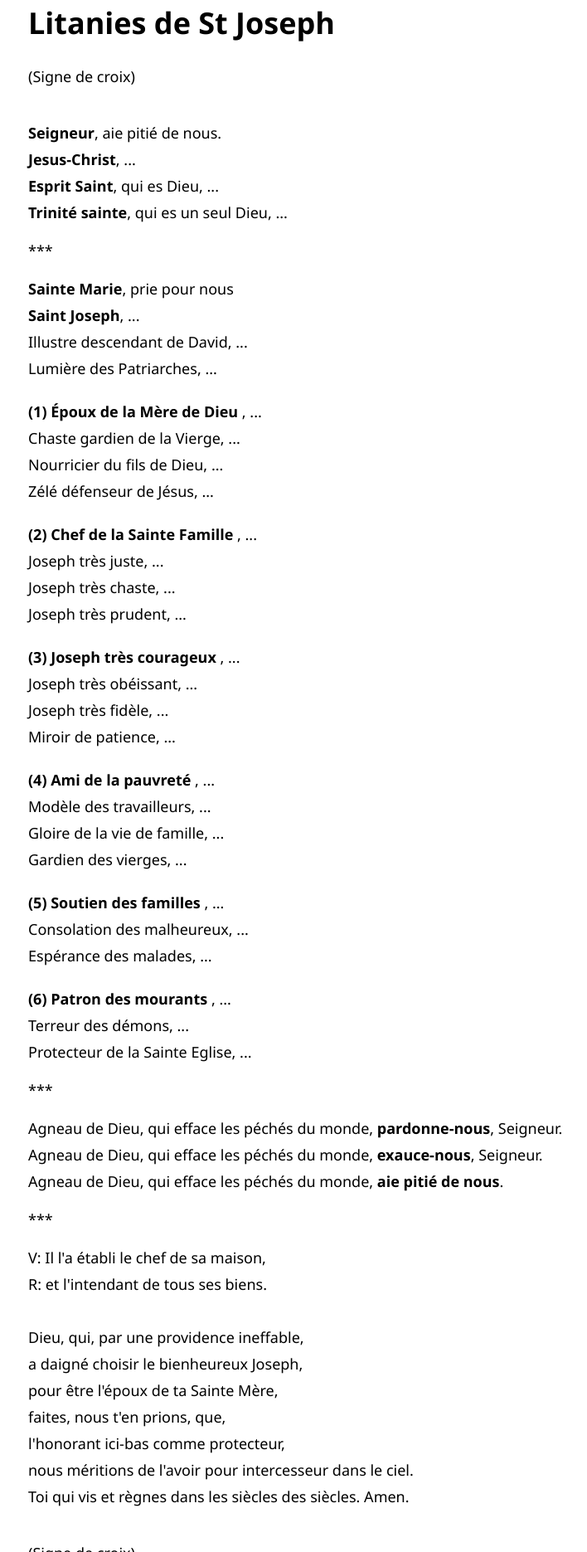
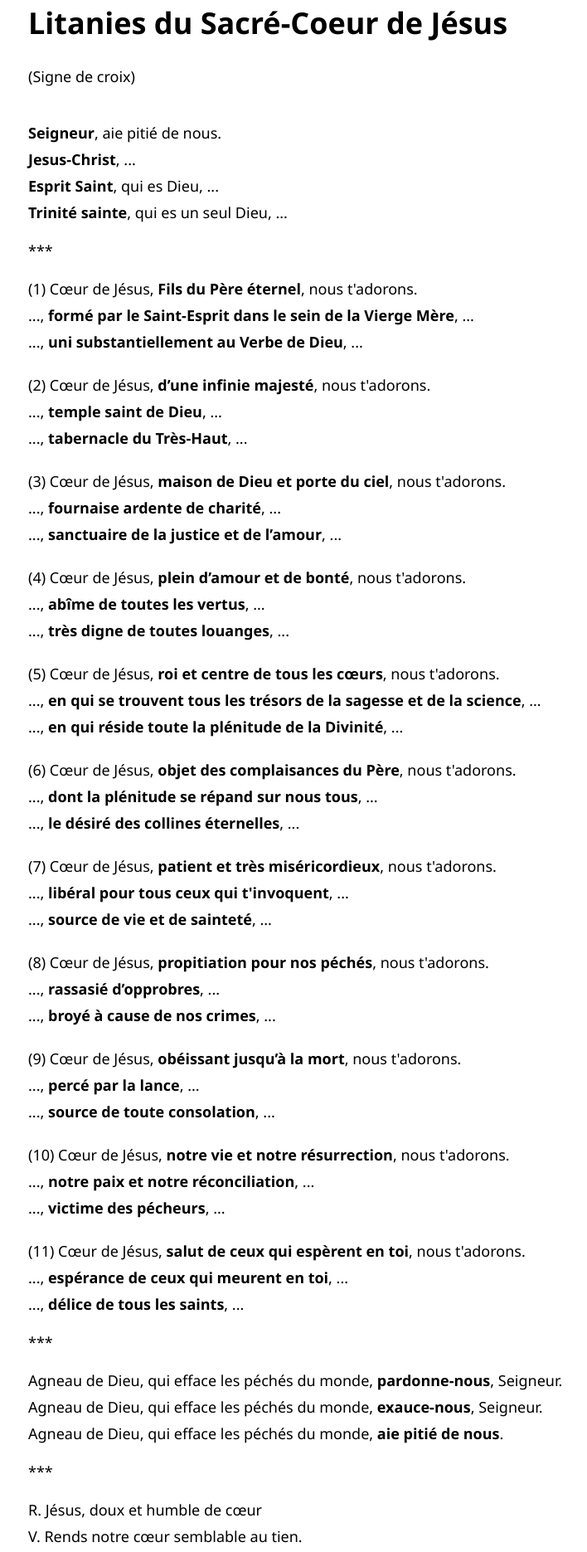
Before and after one commit to Lukam90/lukam90.github.io, a website: page chapelets/litanies.html in a window 1280 px wide. Shown: the part 51-1922 px from the top of the page at 83% size, without its empty margins (6-714 px from the left). Drawn offline with Linux system fonts and the light colour scheme.

Commit message:
MAJ Nv Litanies Sacre-Coeur

```diff
--- a/chapelets/litanies.html
+++ b/chapelets/litanies.html
@@ -7,14 +7,14 @@
     <meta http-equiv="X-UA-Compatible" content="IE=edge" />
     <meta name="viewport" content="width=device-width, initial-scale=1.0" />
 
-    <title>Litanies de St Joseph</title>
+    <title>Litanies du Sacré-Coeur de Jésus</title>
 
     <link rel="stylesheet" href="/public/css/prieres.css" />
 </head>
 
 <body>
     <main>
-        <h1>Litanies de St Joseph</h1>
+        <h1>Litanies du Sacré-Coeur de Jésus</h1>
 
 
 <p>(Signe de croix)</p>
@@ -37,62 +37,69 @@
 
 
 <ul class="priere gauche">
-    <li><b>Sainte Marie</b>, prie pour nous</li>
-    <li><b>Saint Joseph</b>, ...</li>
-    <li>Illustre descendant de David, ...</li>
-    <li>Lumière des Patriarches, ...</li>
+    <li>(1) Cœur de Jésus, <b>Fils du Père éternel</b>, nous t'adorons.</li>
+    <li>..., <b>formé par le Saint-Esprit dans le sein de la Vierge Mère</b>, ...</li>
+    <li>..., <b>uni substantiellement au Verbe de Dieu</b>, ...</li>
 
     <li class="separation"></li>
 
-    <li>
-<a href="#n1" id="n1" class="gras">(1) Époux de la Mère de Dieu</a>
-, ...</li>
-    <li>Chaste gardien de la Vierge, ...</li>
-    <li>Nourricier du fils de Dieu, ...</li>
-    <li>Zélé défenseur de Jésus, ...</li>
+    <li>(2) Cœur de Jésus, <b>d’une infinie majesté</b>, nous t'adorons.</li>
+    <li>..., <b>temple saint de Dieu</b>, ...</li>
+    <li>..., <b>tabernacle du Très-Haut</b>, ...</li>
 
     <li class="separation"></li>
 
-    <li>
-<a href="#n2" id="n2" class="gras">(2) Chef de la Sainte Famille</a>
-, ...</li>
-    <li>Joseph très juste, ...</li>
-    <li>Joseph très chaste, ...</li>
-    <li>Joseph très prudent, ...</li>
+    <li>(3) Cœur de Jésus, <b>maison de Dieu et porte du ciel</b>, nous t'adorons.</li>
+    <li>..., <b>fournaise ardente de charité</b>, ...</li>
+    <li>..., <b>sanctuaire de la justice et de l’amour</b>, ...</li>
 
     <li class="separation"></li>
 
-    <li>
-<a href="#n3" id="n3" class="gras">(3) Joseph très courageux</a>
-, ...</li>
-    <li>Joseph très obéissant, ...</li>
-    <li>Joseph très fidèle, ...</li>
-    <li>Miroir de patience, ...</li>
+    <li>(4) Cœur de Jésus, <b>plein d’amour et de bonté</b>, nous t'adorons.</li>
+    <li>..., <b>abîme de toutes les vertus</b>, ...</li>
+    <li>..., <b>très digne de toutes louanges</b>, ...</li>
 
     <li class="separation"></li>
 
-    <li>
-<a href="#n4" id="n4" class="gras">(4) Ami de la pauvreté</a>
-, ...</li>
-    <li>Modèle des travailleurs, ...</li>
-    <li>Gloire de la vie de famille, ...</li>
-    <li>Gardien des vierges, ...</li>
+    <li>(5) Cœur de Jésus, <b>roi et centre de tous les cœurs</b>, nous t'adorons.</li>
+    <li>..., <b>en qui se trouvent tous les trésors de la sagesse et de la science</b>, ...</li>
+    <li>..., <b>en qui réside toute la plénitude de la Divinité</b>, ...</li>
 
     <li class="separation"></li>
 
-    <li>
-<a href="#n5" id="n5" class="gras">(5) Soutien des familles</a>
-, ...</li>
-    <li>Consolation des malheureux, ...</li>
-    <li>Espérance des malades, ...</li>
+    <li>(6) Cœur de Jésus, <b>objet des complaisances du Père</b>, nous t'adorons.</li>
+    <li>..., <b>dont la plénitude se répand sur nous tous</b>, ...</li>
+    <li>..., <b>le désiré des collines éternelles</b>, ...</li>
 
     <li class="separation"></li>
 
-    <li>
-<a href="#n6" id="n6" class="gras">(6) Patron des mourants</a>
-, ...</li>
-    <li>Terreur des démons, ...</li>
-    <li>Protecteur de la Sainte Eglise, ...</li>
+    <li>(7) Cœur de Jésus, <b>patient et très miséricordieux</b>, nous t'adorons.</li>
+    <li>..., <b>libéral pour tous ceux qui t'invoquent</b>, ...</li>
+    <li>..., <b>source de vie et de sainteté</b>, ...</li>
+
+    <li class="separation"></li>
+
+    <li>(8) Cœur de Jésus, <b>propitiation pour nos péchés</b>, nous t'adorons.</li>
+    <li>..., <b>rassasié d’opprobres</b>, ...</li>
+    <li>..., <b>broyé à cause de nos crimes</b>, ...</li>
+
+    <li class="separation"></li>
+
+    <li>(9) Cœur de Jésus, <b>obéissant jusqu’à la mort</b>, nous t'adorons.</li>
+    <li>..., <b>percé par la lance</b>, ...</li>
+    <li>..., <b>source de toute consolation</b>, ...</li>
+
+    <li class="separation"></li>
+
+    <li>(10) Cœur de Jésus, <b>notre vie et notre résurrection</b>, nous t'adorons.</li>
+    <li>..., <b>notre paix et notre réconciliation</b>, ...</li>
+    <li>..., <b>victime des pécheurs</b>, ...</li>
+
+    <li class="separation"></li>
+
+    <li>(11) Cœur de Jésus, <b>salut de ceux qui espèrent en toi</b>, nous t'adorons.</li>
+    <li>..., <b>espérance de ceux qui meurent en toi</b>, ...</li>
+    <li>..., <b>délice de tous les saints</b>, ...</li>
 </ul>
 
 
@@ -121,17 +128,22 @@
 </div>
 
 
-<p class="priere gauche">
-V: Il l'a établi le chef de sa maison,<br>
-R: et l'intendant de tous ses biens.<br>
-<br>
-Dieu, qui, par une providence ineffable,<br>
-a daigné choisir le bienheureux Joseph,<br>
-pour être l'époux de ta Sainte Mère, <br>
-faites, nous t'en prions, que,<br>
-l'honorant ici-bas comme protecteur,<br>
-nous méritions de l'avoir pour intercesseur dans le ciel.<br>
-Toi qui vis et règnes dans les siècles des siècles. Amen.
+<p>
+R. Jésus, doux et humble de cœur<br>
+V. Rends notre cœur semblable au tien.
+</p>
+
+<p class="responsive">
+Dieu tout-puissant et éternel,<br>
+considères le Cœur de ton Fils bien-aimé,<br>
+ainsi que les louanges et les satisfactions<br>
+qu’il t'a offertes au nom des pécheurs :<br>
+à ceux qui implorent ta miséricorde,<br>
+accordes avec bienveillance le pardon<br>
+au nom de ce même Jésus-Christ, ton Fils, notre Seigneur,<br>
+et notre Dieu, qui règne avec toi,<br>
+dans l’unité du Saint-Esprit,<br>
+pour les siècles des siècles. Amen.
 </p>
 
 <p>(Signe de croix)</p>
@@ -140,15 +152,6 @@ Toi qui vis et règnes dans les siècles des siècles. Amen.
 <p><a href="#" class="bleu" >Retour en haut</a></p>
 
 
-<!-- Scripts -->
-
-
-<script src="/public/js/utils.js"></script>
-
-
-<script src="/public/js/keynums.js"></script>
-
-
 
     </main>
 </body>
--- a/data/json/index.json
+++ b/data/json/index.json
@@ -4,7 +4,7 @@
         { "href" : "rosaire", "title" : "Chapelet du rosaire" },
         { "href" : "misericorde", "title" : "Chapelet de la Miséricorde Divine" },
         { "href" : "vertus", "title" : "Chapelet des 13 vertus de Notre-Dame" },
-        { "href" : "litanies", "title" : "Litanies de St Joseph" }
+        { "href" : "litanies", "title" : "Litanies du Sacré-Coeur de Jésus" }
     ],
     "exercices" : [
         { "href" : "ex-musical", "title" : "Cohérence cardiaque" }
```
Also changed, not shown: index.html (+1 -1 lines), 1 other file. Lines whose indentation alone changed are shown as unchanged.
